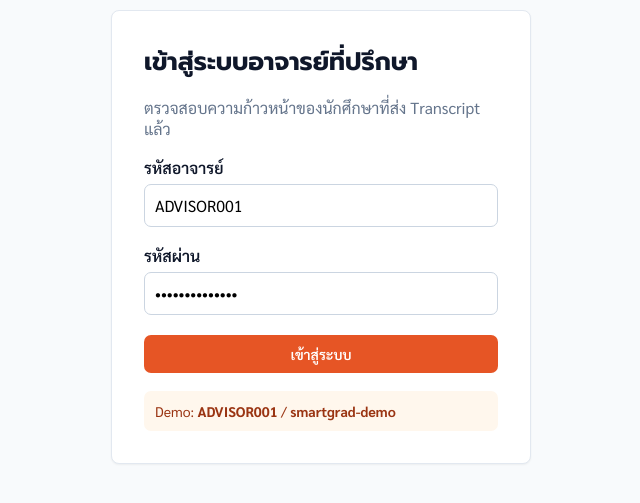
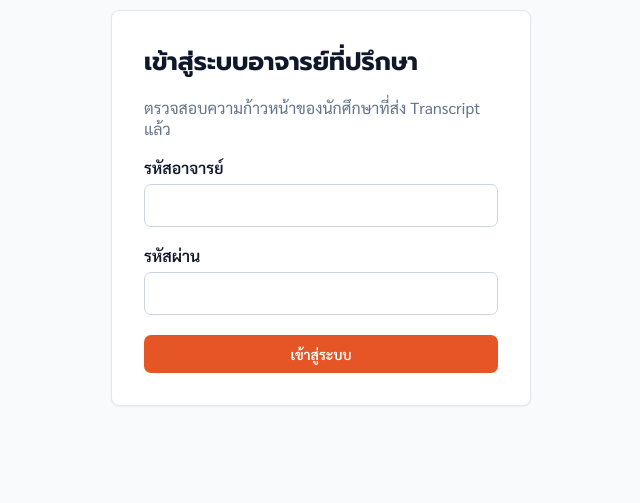
Before and after one commit to guy14315/smartgrad, a FastAPI app: page /advisor in a window 1280 px wide. Shown: the part 136-639 px from the top of the page, without its empty margins (319-959 px from the left). Run offline with FastAPI, Linux system fonts and the light colour scheme; parts of the project's set-up code (start-up, migrations or seed data) failed here and were passed over.

Commit message:
remove pre-fill advisor credentials

```diff
--- a/app/templates/advisor.html
+++ b/app/templates/advisor.html
@@ -64,19 +64,16 @@
           ><input
             id="advisor-id"
             required
-            value="ADVISOR001"
             autocomplete="username"
           /><label for="password">รหัสผ่าน</label
           ><input
             id="password"
             required
             type="password"
-            value="smartgrad-demo"
             autocomplete="current-password"
           /><button id="login-btn">เข้าสู่ระบบ</button>
           <p id="login-error" class="error hidden"></p>
         </form>
-        <div class="demo">Demo: <b>ADVISOR001</b> / <b>smartgrad-demo</b></div>
       </section>
       <section id="dashboard-view" class="hidden">
         <h1 id="welcome">ภาพรวมนักศึกษา</h1>
```
Also changed, not shown: .github/workflows/ci.yml, app/static/js/advisor.js (line endings or trailing spaces).
